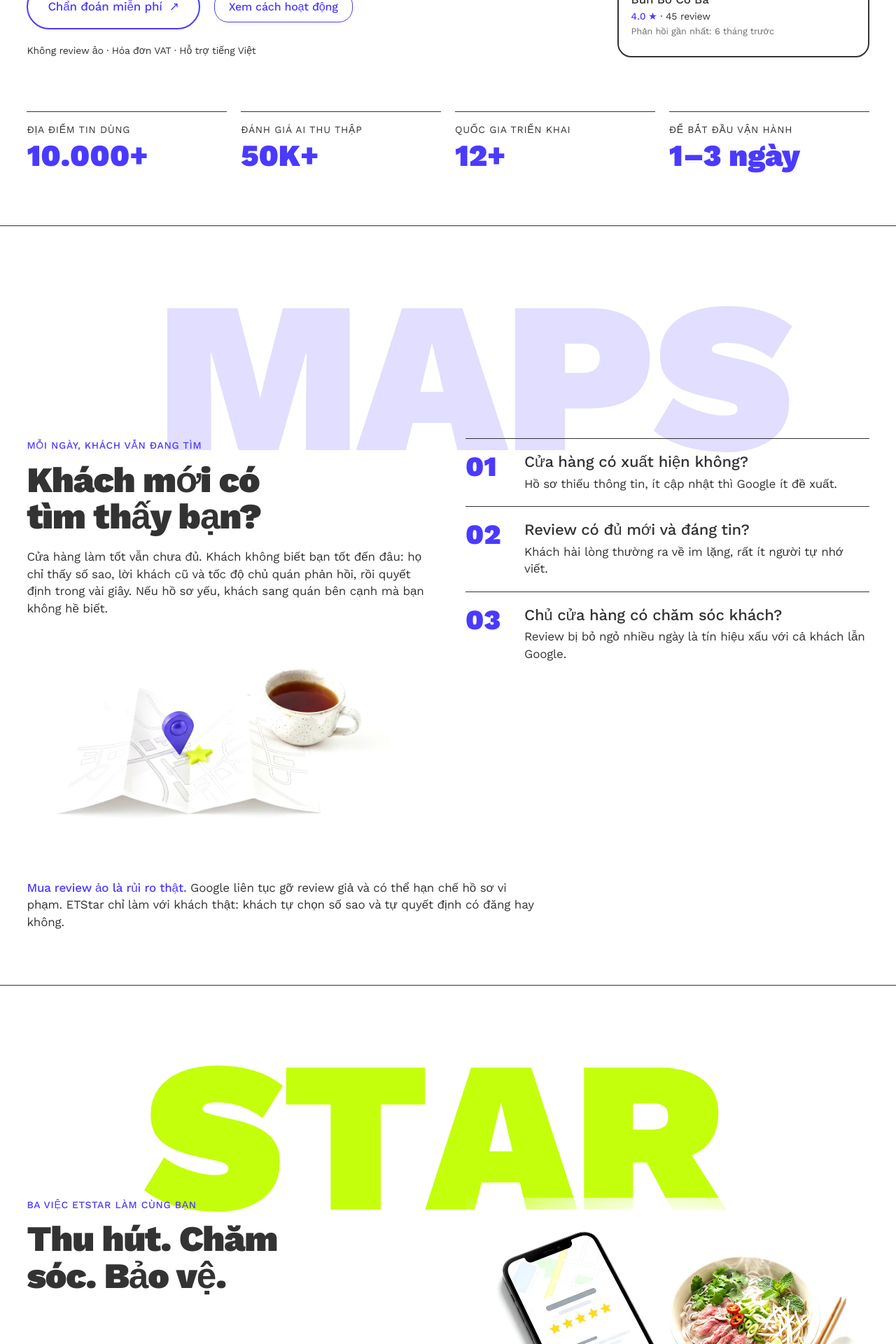
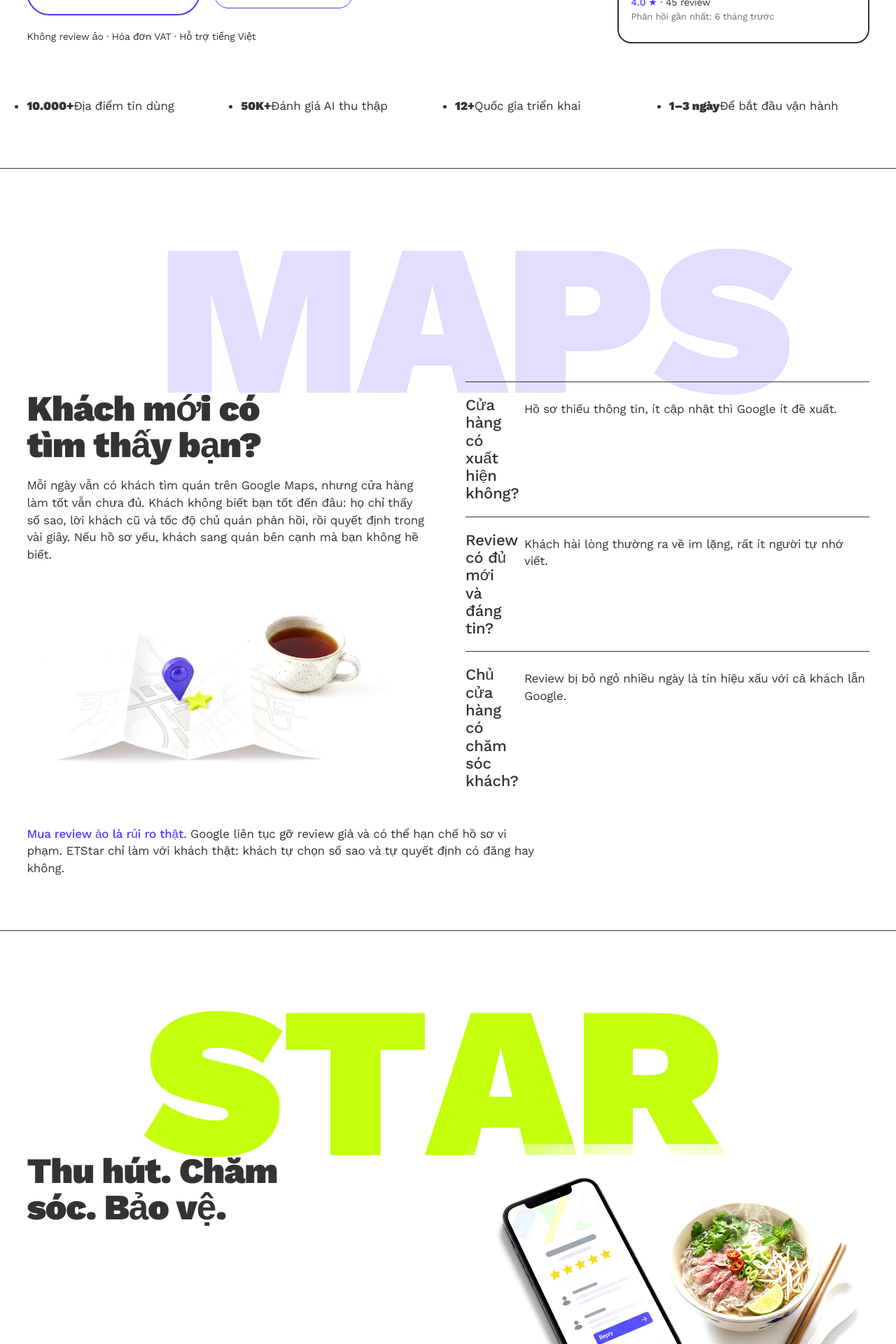
Before and after one commit to Entersight-Tech/landing-page, a Next.js app: page /etstar in a window 1280 px wide. Shown: the part 680-2600 px from the top of the page at 70% size. Built offline with nearby package versions, Linux system fonts and the light colour scheme.

Commit message:
/etstar: drop eyebrows and numbering (in progress)
Co-Authored-By: Claude Opus 5.5 <noreply@anthropic.com>
Claude-Session: https://claude.ai/code/session_0175saqyRSuWFEfr5ogcLMHd

```diff
--- a/src/app/etstar/data.ts
+++ b/src/app/etstar/data.ts
@@ -25,19 +25,16 @@ export const mapsList = [
 
 export const pillars = [
   {
-    tag: "01 · Thu hút",
     title: "Thêm review thật, không cần nhắc từng khách.",
     body: "Khách quét QR, trả lời khảo sát ngắn (đa ngôn ngữ). AI soạn sẵn nội dung đánh giá từ chính trải nghiệm đó. Khách xem lại, tự chỉnh và tự đăng lên Google Maps.",
     caption: "QR tại bàn · quầy thu ngân",
   },
   {
-    tag: "02 · Chăm sóc",
     title: "Mọi review đều được phản hồi đúng lúc.",
     body: "Tất cả review về một nơi. AI soạn phản hồi theo giọng của cửa hàng, bằng ngôn ngữ của khách. Bạn duyệt và đăng trong một chạm, kể cả với khách nước ngoài.",
     caption: "Phản hồi đa ngôn ngữ",
   },
   {
-    tag: "03 · Bảo vệ",
     title: "Review 1★ bất thường được báo sớm.",
     body: "Khi review tiêu cực dồn về bất thường, ETStar gửi cảnh báo kèm gợi ý câu trả lời, và theo dõi khiếu nại gửi Google theo đúng chính sách.",
     caption: "Cảnh báo review 1★",
--- a/src/app/etstar/page.tsx
+++ b/src/app/etstar/page.tsx
@@ -128,7 +128,7 @@ export default function ETStarPage() {
                     <path id="ets-ring" d="M60 60 m-44 0 a44 44 0 1 1 88 0 a44 44 0 1 1 -88 0" />
                   </defs>
                   <text>
-                    <textPath href="#ets-ring">100% KHÁCH THẬT · 0 REVIEW ẢO ·</textPath>
+                    <textPath href="#ets-ring">100% khách thật · 0 review ảo ·</textPath>
                   </text>
                 </svg>
                 <b>
@@ -137,7 +137,6 @@ export default function ETStarPage() {
                   </svg>
                 </b>
               </span>
-              <p className={styles.tag} data-reveal>Sản phẩm · ETStar</p>
               <h1 className={styles.h1}>Thu hút khách mới trên Google Maps.</h1>
               <p className={styles.lead}>
                 ETStar giúp cửa hàng có thêm review thật từ chính khách của mình
@@ -164,14 +163,14 @@ export default function ETStarPage() {
             </figure>
           </div>
 
-          <dl className={`${styles.wrap} ${styles.stats}`}>
+          <ul className={`${styles.wrap} ${styles.stats}`}>
             {stats.map((s, i) => (
-              <div key={s.label} data-reveal style={d(i)}>
-                <dt>{s.label}</dt>
-                <dd data-count>{s.value}</dd>
-              </div>
+              <li key={s.label} data-reveal style={d(i)}>
+                <b data-count>{s.value}</b>
+                <span>{s.label}</span>
+              </li>
             ))}
-          </dl>
+          </ul>
         </section>
 
         {/* ---------- problem ---------- */}
@@ -179,12 +178,12 @@ export default function ETStarPage() {
           <Billboard word="MAPS" tone="lavender" />
           <div className={`${styles.wrap} ${styles.split}`}>
             <div>
-              <p className={styles.tag} data-reveal>Mỗi ngày, khách vẫn đang tìm</p>
-              <h2 className={styles.h2} data-reveal style={d(1)}>
+              <h2 className={styles.h2} data-reveal>
                 Khách mới có tìm thấy bạn?
               </h2>
-              <p className={styles.body} data-reveal style={d(2)}>
-                Cửa hàng làm tốt vẫn chưa đủ. Khách không biết bạn tốt đến đâu: họ
+              <p className={styles.body} data-reveal style={d(1)}>
+                Mỗi ngày vẫn có khách tìm quán trên Google Maps, nhưng cửa hàng
+                làm tốt vẫn chưa đủ. Khách không biết bạn tốt đến đâu: họ
                 chỉ thấy số sao, lời khách cũ và tốc độ chủ quán phản hồi, rồi quyết
                 định trong vài giây. Nếu hồ
                 sơ yếu, khách sang quán bên cạnh mà bạn không hề biết.
@@ -194,19 +193,18 @@ export default function ETStarPage() {
                 alt="Bản đồ giấy với ghim định vị tím và ngôi sao lime"
                 className={`${styles.photo} ${styles.problemPhoto}`}
                 data-reveal
-                style={d(3)}
+                style={d(2)}
                 sizes="(max-width: 860px) 92vw, 520px"
               />
             </div>
-            <ol className={styles.questions}>
+            <ul className={styles.questions}>
               {questions.map((q, i) => (
                 <li key={q.q} data-reveal style={d(i)}>
-                  <span className={styles.num}>0{i + 1}</span>
                   <h3>{q.q}</h3>
                   <p>{q.a}</p>
                 </li>
               ))}
-            </ol>
+            </ul>
           </div>
           <div className={`${styles.wrap} ${styles.warn}`}>
             <p>
@@ -222,10 +220,7 @@ export default function ETStarPage() {
           <Billboard word="STAR" tone="lime" />
           <div className={styles.wrap}>
             <div className={styles.pillarsHead}>
-              <div>
-                <p className={styles.tag} data-reveal>Ba việc ETStar làm cùng bạn</p>
-                <h2 className={styles.h2} data-reveal style={d(1)}>Thu hút. Chăm sóc. Bảo vệ.</h2>
-              </div>
+              <h2 className={styles.h2} data-reveal>Thu hút. Chăm sóc. Bảo vệ.</h2>
               <Image
                 src={phoneShot}
                 alt="Điện thoại hiển thị review 5 sao cạnh bát phở"
@@ -237,8 +232,7 @@ export default function ETStarPage() {
             </div>
             <div className={styles.row3}>
               {pillars.map((p, i) => (
-                <article key={p.tag} className={styles.pillar} data-reveal style={d(i)}>
-                  <p className={styles.tag}>{p.tag}</p>
+                <article key={p.title} className={styles.pillar} data-reveal style={d(i)}>
                   <h3>{p.title}</h3>
                   <p>{p.body}</p>
                   <p className={styles.caption}>{p.caption}</p>
@@ -253,8 +247,7 @@ export default function ETStarPage() {
           <Billboard word="QR" tone="lavender" />
           <div className={`${styles.wrap} ${styles.split}`}>
             <div className={styles.qrCol}>
-              <p className={styles.tag} data-reveal>Một review thật ra đời thế nào</p>
-              <h2 className={styles.h2} data-reveal style={d(1)}>Từ mã QR đến review trên Maps.</h2>
+              <h2 className={styles.h2} data-reveal>Từ mã QR đến review trên Maps.</h2>
               <ol className={styles.flow}>
                 <li data-reveal style={d(2)}>Khách quét QR tại bàn</li>
                 <li data-reveal style={d(3)}>Trả lời khảo sát ngắn bằng ngôn ngữ của mình</li>
@@ -272,13 +265,13 @@ export default function ETStarPage() {
             </div>
 
             <div>
-              <p className={styles.tag} data-reveal>Lộ trình triển khai</p>
+              <h3 className={styles.stepsTitle} data-reveal>Lộ trình triển khai</h3>
               <ol className={styles.steps}>
                 {steps.map((s, i) => (
                   <li key={s.title} data-reveal style={d(i)}>
-                    <span className={styles.num}>0{i + 1}</span>
+                    <span className={styles.stepNo}>Bước {i + 1}</span>
                     <div>
-                      <h3>{s.title}</h3>
+                      <h4>{s.title}</h4>
                       <p>{s.body}</p>
                     </div>
                   </li>
@@ -292,21 +285,20 @@ export default function ETStarPage() {
         <section className={styles.section} id="results">
           <Billboard word="TOP" tone="lime" />
           <div className={styles.wrap}>
-            <p className={styles.tag} data-reveal>Kịch bản minh hoạ</p>
-            <h2 className={styles.h2} data-reveal style={d(1)}>
+            <h2 className={styles.h2} data-reveal>
               Cửa hàng lên top làm gì khác?
             </h2>
-            <p className={styles.body} data-reveal style={d(2)}>
+            <p className={styles.body} data-reveal style={d(1)}>
               Không phải quảng cáo, cũng không phải may mắn. Họ làm đều đặn vài việc
               nhỏ mà Google Maps ghi nhận. ETStar tự động hoá đúng những việc đó.
+              Bốn kịch bản minh hoạ dưới đây cho thấy từng việc.
             </p>
             <div className={styles.cases}>
               {playbooks.map((c, i) => (
                 <article key={c.kind} className={styles.case} data-reveal style={d(i)}>
                   <header>
-                    <span className={styles.demo}>Minh hoạ</span>
                     <h3>{c.kind}</h3>
-                    <p className={styles.caption}>{c.place}</p>
+                    <p className={styles.caption}>Minh hoạ · {c.place}</p>
                   </header>
                   <p className={styles.caseBig}>
                     {c.big}
@@ -357,19 +349,18 @@ export default function ETStarPage() {
           <Billboard word="GÓI" tone="lavender" />
           <div className={`${styles.wrap} ${styles.split}`}>
             <div>
-              <p className={styles.tag} data-reveal>Gói Đồng Hành</p>
-              <h2 className={styles.h2} data-reveal style={d(1)}>Một gói, giá theo chi nhánh.</h2>
-              <p className={styles.price} data-reveal style={d(2)}>
+              <h2 className={styles.h2} data-reveal>Gói Đồng Hành, giá theo chi nhánh.</h2>
+              <p className={styles.price} data-reveal style={d(1)}>
                 Báo giá riêng
                 <small>Hợp đồng từ 3 tháng · ưu đãi khi ký 6 & 12 tháng</small>
               </p>
-              <p className={styles.body} data-reveal style={d(3)}>
+              <p className={styles.body} data-reveal style={d(2)}>
                 Gửi tên cửa hàng hoặc link Google Maps. Entersight gửi báo giá theo
                 số chi nhánh của bạn trong ngày làm việc.
               </p>
             </div>
             <div className={styles.includedCol} data-reveal style={d(1)}>
-              <p className={styles.tag}>Đã bao gồm</p>
+              <h3>Đã bao gồm</h3>
               <ul className={styles.included}>
                 {included.map((x) => (
                   <li key={x}>{x}</li>
@@ -389,10 +380,7 @@ export default function ETStarPage() {
         {/* ---------- faq ---------- */}
         <section className={styles.section} id="faq">
           <div className={`${styles.wrap} ${styles.split}`}>
-            <div>
-              <p className={styles.tag} data-reveal>Hỏi đáp</p>
-              <h2 className={styles.h2} data-reveal style={d(1)}>Những điều chủ cửa hàng hay hỏi.</h2>
-            </div>
+            <h2 className={styles.h2} data-reveal>Những điều chủ cửa hàng hay hỏi.</h2>
             <div className={styles.faq} data-reveal style={d(1)}>
               {faqs.map((f) => (
                 <details key={f.q}>
@@ -409,11 +397,11 @@ export default function ETStarPage() {
           <Billboard word="0đ" tone="lime" />
           <div className={`${styles.wrap} ${styles.split}`}>
             <div>
-              <p className={styles.tag} data-reveal>Chẩn đoán Google Maps miễn phí</p>
-              <h2 className={styles.h2} data-reveal style={d(1)}>Bạn đang lỡ khách mới ở đâu?</h2>
-              <p className={styles.body} data-reveal style={d(2)}>
+              <h2 className={styles.h2} data-reveal>Bạn đang lỡ khách mới ở đâu?</h2>
+              <p className={styles.body} data-reveal style={d(1)}>
                 Để lại thông tin, chúng tôi xem hồ sơ Google Maps hiện tại và gửi
-                bạn bản chẩn đoán ngắn, không thuật ngữ kỹ thuật. Chưa cần cam kết.
+                bạn bản chẩn đoán miễn phí, ngắn gọn, không thuật ngữ kỹ thuật.
+                Chưa cần cam kết.
               </p>
               <p className={styles.fine}>
                 Hoặc nhắn Zalo <a href="https://zalo.me/0941233481">0941 233 481</a> ·{" "}
```
